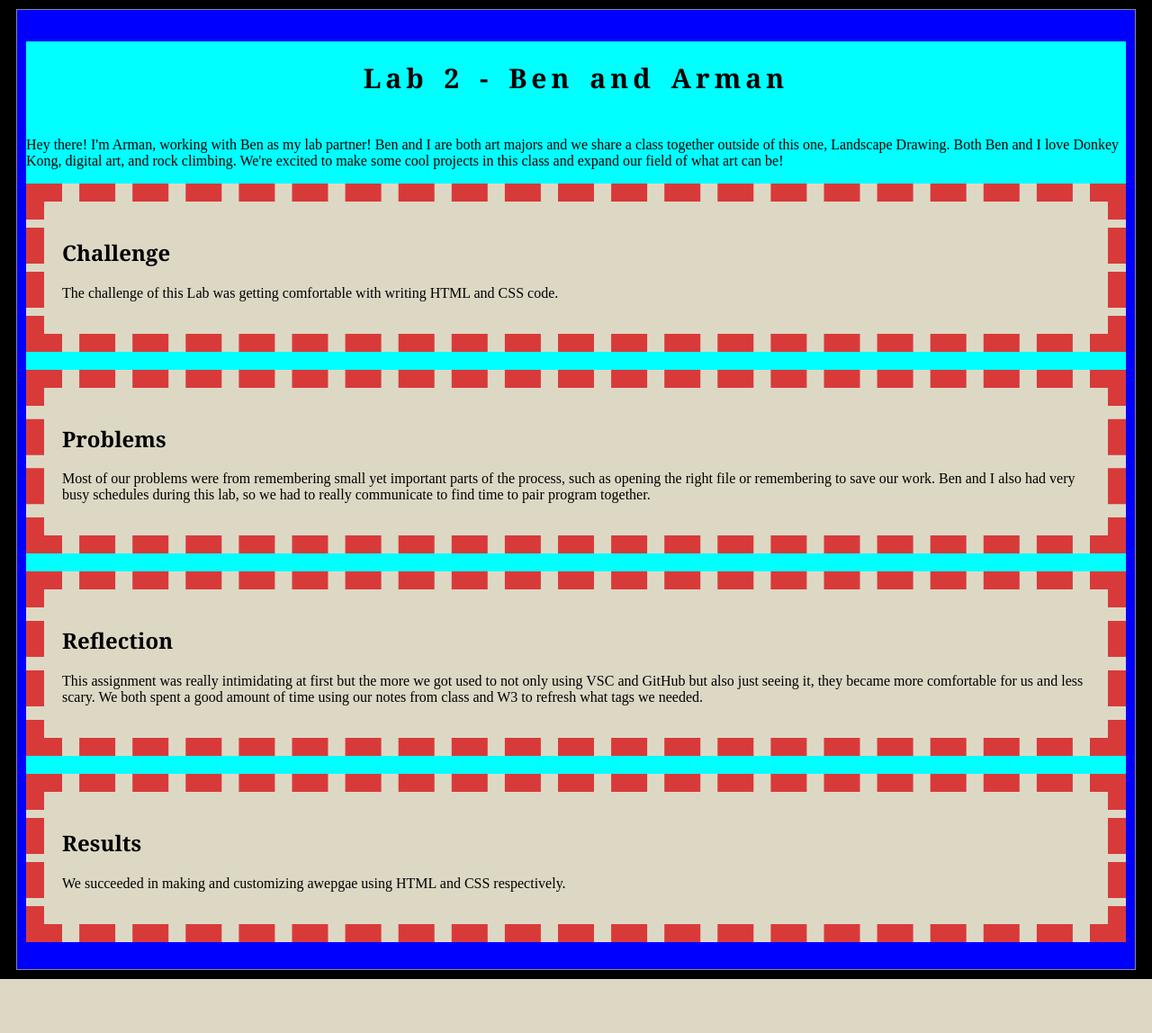
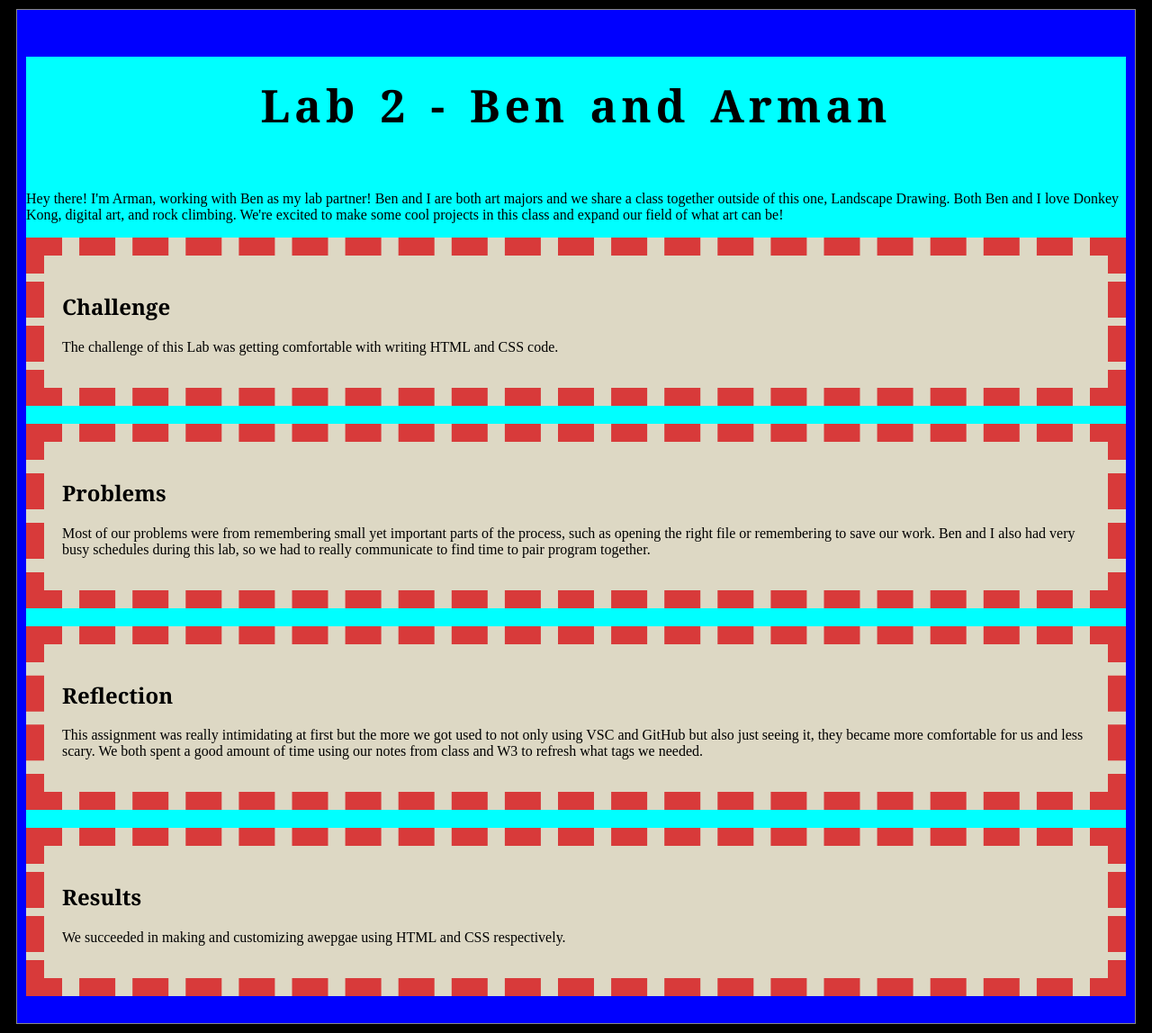
Before and after one commit to armanjmoslehi/art101, a web app: file lab2/index.html in a window 1280 px wide. Shown: the whole page at 90% size. Before the commit the page ends 1088 px from the top, so only its background shows below. Run offline with its HTML, style and script files only (its server is not run), Linux system fonts and the light colour scheme.

Commit message:
Update lab.css

```diff
--- a/lab2/css/lab.css
+++ b/lab2/css/lab.css
@@ -19,7 +19,7 @@ h1 {
   text-align: center;
   padding: 20px;
   font-weight: bold;
-  font-size: 30px;
+  font-size: 50px;
 }
 
 h1, h2, h3 {
```
